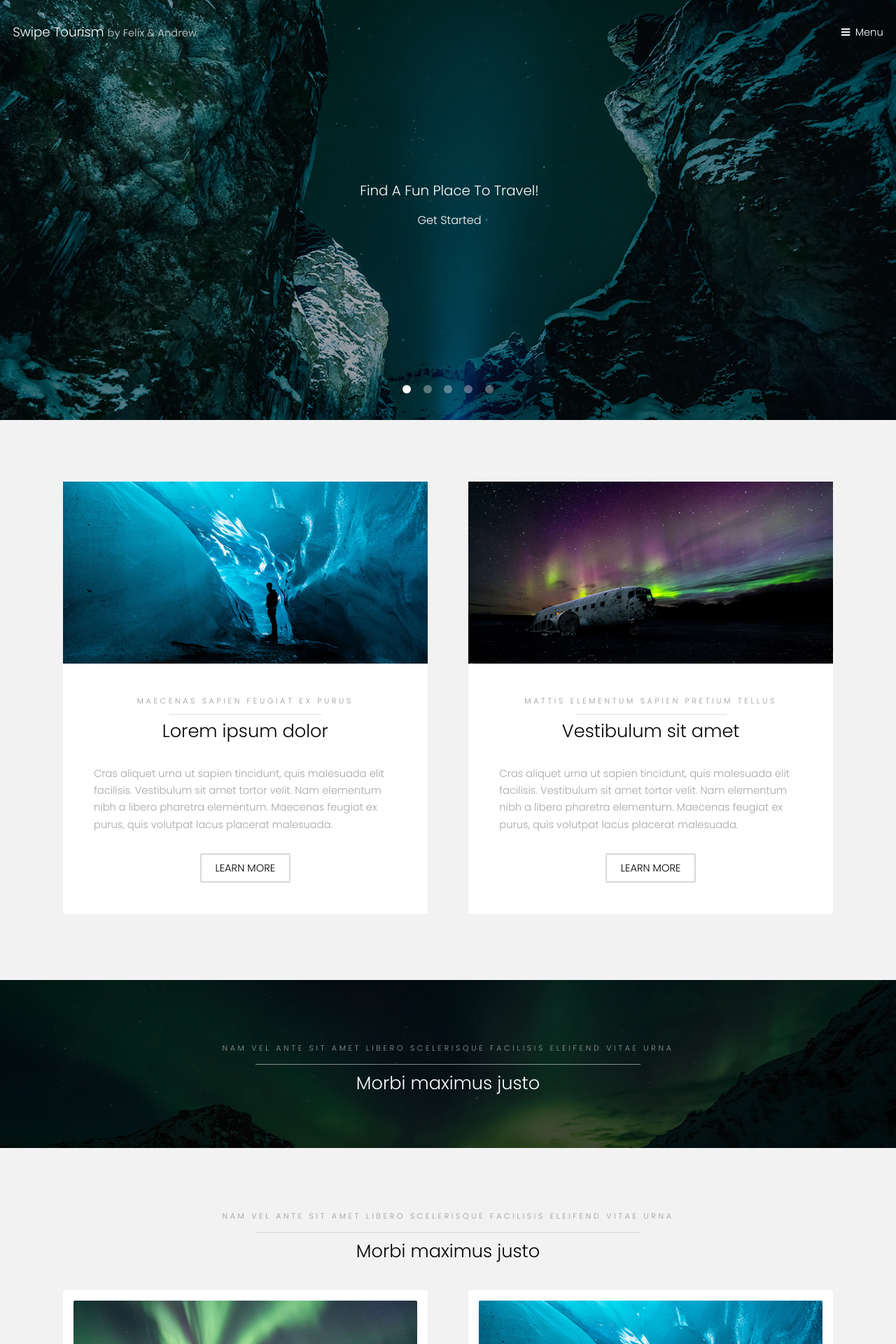
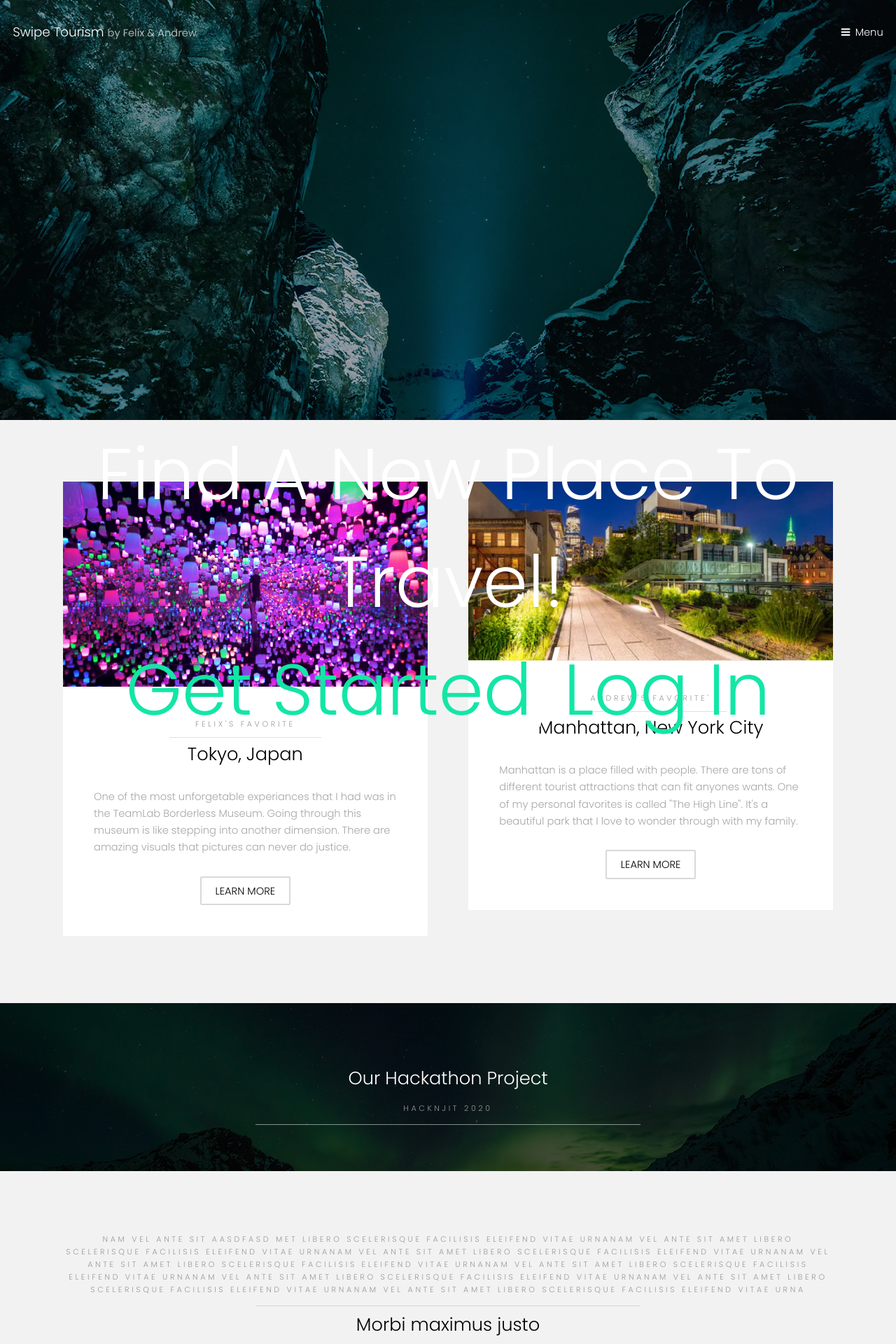
Before and after one commit to faluciano/travel-tinder, a Flask app: page / in a window 1280 px wide. Shown: the top 1920 px of the page at 70% size. Run offline with Flask 2, Linux system fonts and the light colour scheme.

Commit message:
Added registration, login and some more templates

```diff
--- a/main.py
+++ b/main.py
@@ -1,16 +1,23 @@
 from flask import Flask, render_template, request, url_for, redirect,session
-
+import googlemaps
 app = Flask(__name__)
 
 @app.route("/login",methods = ["POST","GET"])
-def home():
+def login():
     if request.method == "POST":
         for i in request.form:
             print(i,type(request.form[i]))
         return render_template("form.html")
     else:
         return render_template("form.html")
-
+@app.route("/register",methods = ["POST","GET"])
+def register():
+    if request.method == "POST":
+        email = request.form["email"]
+        password = request.form["password"]
+        return render_template("register.html")
+    else:
+        return render_template("register.html")
 @app.route("/")
 def mainpage():
     return render_template("index.html")
--- a/static/assets/css/main.css
+++ b/static/assets/css/main.css
@@ -3655,6 +3655,7 @@
 
 /* Header */
 
+
 	body.subpage {
 		padding-top: 3.25em;
 	}
@@ -4168,6 +4169,16 @@
 				.banner > article h2:after {
 					display: none;
 				}
+			.banner > article h3 {
+				font-size: 5rem;
+				margin-bottom: 0;
+				color: #FFF;
+				font-weight: 300;
+			}
+
+				.banner > article h3:after {
+					display: none;
+				}
 
 			.banner > article p {
 				color: rgba(255, 255, 255, 0.65);
--- a/templates/index.html
+++ b/templates/index.html
@@ -15,17 +15,17 @@
 
 		<!-- Header -->
 			<header id="header" class="alt">
-				<div class="logo"><a href="index.html">Swipe Tourism <span>by Felix & Andrew</span></a></div>
+				<div class="logo"><a href="{{url_for('mainpage')}}">Swipe Tourism <span>by Felix & Andrew</span></a></div>
 				<a href="#menu">Menu</a>
 			</header>
 
 		<!-- Nav -->
-			<nav id="menu">
-				<ul class="links">
-					<li><a href="index.html">Home</a></li>
-					<li><a href="generic.html">Liked Places</a></li>
-				</ul>
-			</nav>
+        <nav id="menu">
+            <ul class="links">
+                <li><a href="{{url_for('mainpage')}}">Home</a></li>
+                <li><a href="{{url_for('login')}}">Liked Places</a></li>
+            </ul>
+        </nav>
 
 		<!-- Banner -->
 			<section class="banner full">
@@ -33,44 +33,8 @@
 					<img src="{{ url_for('static', filename='images/slide01.jpg') }}" alt="" />
 					<div class="inner">
 						<header class="headerClass">
-							<h3>Find A Fun Place To Travel!</h3>
-							<h4><a href="elements.html">Get Started</a></h4>
-						</header>
-					</div>
-				</article>
-				<article>
-					<img src="{{ url_for('static', filename='images/slide02.jpg') }}" alt="" />
-					<div class="inner">
-						<header>
-							<p>Lorem ipsum dolor sit amet nullam feugiat</p>
-							<h2>Magna etiam</h2>
-						</header>
-					</div>
-				</article>
-				<article>
-					<img src="{{ url_for('static', filename='images/slide03.jpg') }}"  alt="" />
-					<div class="inner">
-						<header>
-							<p>Sed cursus aliuam veroeros lorem ipsum nullam</p>
-							<h2>Tempus dolor</h2>
-						</header>
-					</div>
-				</article>
-				<article>
-					<img src="{{ url_for('static', filename='images/slide04.jpg') }}"  alt="" />
-					<div class="inner">
-						<header>
-							<p>Adipiscing lorem ipsum feugiat sed phasellus consequat</p>
-							<h2>Etiam feugiat</h2>
-						</header>
-					</div>
-				</article>
-				<article>
-					<img src="{{ url_for('static', filename='images/slide05.jpg') }}"  alt="" />
-					<div class="inner">
-						<header>
-							<p>Ipsum dolor sed magna veroeros lorem ipsum</p>
-							<h2>Lorem adipiscing</h2>
+							<h2>Find A New Place To Travel!</h2>
+							<h2><a style="color: rgb(19, 230, 166)" href="{{ url_for('register') }}">Get Started</a>/<a style="color: rgb(19, 230, 166)" href="{{ url_for('login') }}">Log In</a></h2>
 						</header>
 					</div>
 				</article>
@@ -84,14 +48,14 @@
 						<div>
 							<div class="box">
 								<div class="image fit">
-									<img src="{{ url_for('static', filename='images/pic02.jpg') }}" alt="" />
+									<img src="{{ url_for('static', filename='images/Tokyo.jpg') }}" alt="" />
 								</div>
 								<div class="content">
 									<header class="align-center">
-										<p>maecenas sapien feugiat ex purus</p>
-										<h2>Lorem ipsum dolor</h2>
+										<p>Felix's Favorite</p>
+										<h2>Tokyo, Japan</h2>
 									</header>
-									<p> Cras aliquet urna ut sapien tincidunt, quis malesuada elit facilisis. Vestibulum sit amet tortor velit. Nam elementum nibh a libero pharetra elementum. Maecenas feugiat ex purus, quis volutpat lacus placerat malesuada.</p>
+									<p> One of the most unforgetable experiances that I had was in the TeamLab Borderless Museum. Going through this museum is like stepping into another dimension. There are amazing visuals that pictures can never do justice. </p>
 									<footer class="align-center">
 										<a href="#" class="button alt">Learn More</a>
 									</footer>
@@ -102,14 +66,14 @@
 						<div>
 							<div class="box">
 								<div class="image fit">
-									<img src="{{ url_for('static', filename='images/pic03.jpg') }}" alt="" />
+									<img src="{{ url_for('static', filename='images/HighLine.jpg') }}" alt="" />
 								</div>
 								<div class="content">
 									<header class="align-center">
-										<p>mattis elementum sapien pretium tellus</p>
-										<h2>Vestibulum sit amet</h2>
+										<p>Andrew's Favorite'</p>
+										<h2>Manhattan, New York City</h2>
 									</header>
-									<p> Cras aliquet urna ut sapien tincidunt, quis malesuada elit facilisis. Vestibulum sit amet tortor velit. Nam elementum nibh a libero pharetra elementum. Maecenas feugiat ex purus, quis volutpat lacus placerat malesuada.</p>
+									<p> Manhattan is a place filled with people. There are tons of different tourist attractions that can fit anyones wants. One of my personal favorites is called "The High Line". It's a beautiful park that I love to wonder through with my family. </p>
 									<footer class="align-center">
 										<a href="#" class="button alt">Learn More</a>
 									</footer>
@@ -125,8 +89,8 @@
 			<section id="two" class="wrapper style3">
 				<div class="inner">
 					<header class="align-center">
-						<p>Nam vel ante sit amet libero scelerisque facilisis eleifend vitae urna</p>
-						<h2>Morbi maximus justo</h2>
+						<h2>Our Hackathon Project</h2>
+						<p>HackNJIT 2020</p>
 					</header>
 				</div>
 			</section>
@@ -135,7 +99,7 @@
 			<section id="three" class="wrapper style2">
 				<div class="inner">
 					<header class="align-center">
-						<p class="special">Nam vel ante sit amet libero scelerisque facilisis eleifend vitae urna</p>
+						<p class="special">Nam vel ante sit aasdfasd met libero scelerisque facilisis eleifend vitae urnaNam vel ante sit amet libero scelerisque facilisis eleifend vitae urnaNam vel ante sit amet libero scelerisque facilisis eleifend vitae urnaNam vel ante sit amet libero scelerisque facilisis eleifend vitae urnaNam vel ante sit amet libero scelerisque facilisis eleifend vitae urnaNam vel ante sit amet libero scelerisque facilisis eleifend vitae urnaNam vel ante sit amet libero scelerisque facilisis eleifend vitae urnaNam vel ante sit amet libero scelerisque facilisis eleifend vitae urna</p>
 						<h2>Morbi maximus justo</h2>
 					</header>
 					<div class="gallery">
```
Also changed, not shown: templates/form.html (+4 -21 lines), templates/infobase.html (added, +38 -0 lines), templates/register.html (added, +13 -0 lines), static/images/HighLine.jpg (added), static/images/Tokyo.jpg (added).
